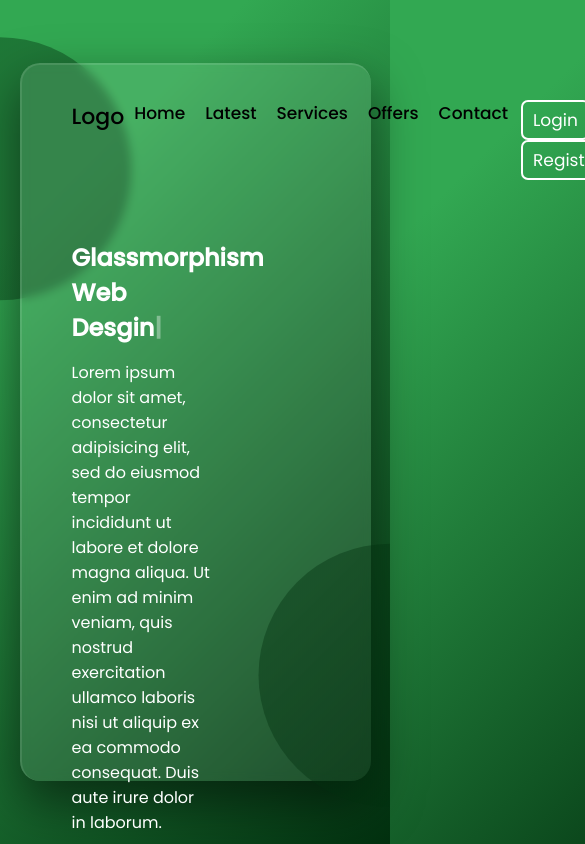
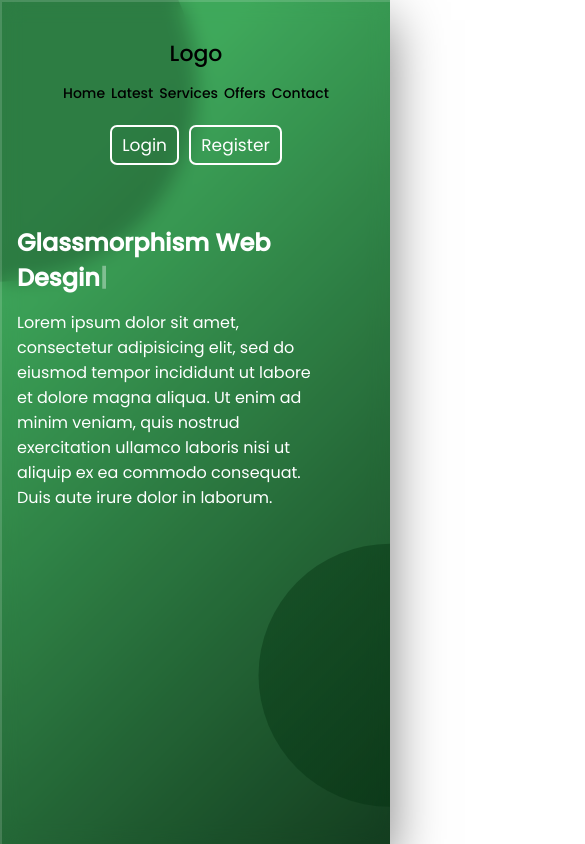
Before and after one commit to Yudin101/glassmorphism, a plain HTML site: page index.html in a window 390 px wide. Shown: the top 844 px of the page, 585 px wide, since content can reach past the window. Drawn offline with nearby package versions, Linux system fonts and the light colour scheme.

Commit message:
made the site responsive

```diff
--- a/styles.css
+++ b/styles.css
@@ -27,7 +27,7 @@ body::after{
 }
 
 body::before{
-  clip-path: circle(20% at left 20%);
+  clip-path: circle(30% at left 10%);
   background: linear-gradient(135deg, #02300f 100%, #32a852 20%);
 
 }
@@ -39,15 +39,15 @@ body::after{
 }
 
 header{
-  height: 85vh;
-  width: 90%;
-  background: rgba(255, 255, 255, 0.1);
-  backdrop-filter: blur(5px);
+  height: 90vh;
+  width: 85%;
+  background: rgba(180, 180, 180, 0.1);
+  backdrop-filter: blur(10px);
   margin: auto;
   box-shadow: 0 20px 50px rgba(0, 0, 0, 0.5);
   border-radius: 20px;
-  border-top: 2px solid rgba(255, 255, 255, 0.1);
-  border-left: 2px solid rgba(255, 255, 255, 0.1);
+  border-top: 2px solid rgba(255, 255, 255, 0.15);
+  border-left: 2px solid rgba(255, 255, 255, 0.15);
 }
 
 header .navbar{
@@ -112,3 +112,35 @@ header .navbar .menu{
 .text-content h2{
   margin-bottom: 15px;
 }
+
+@media screen and (max-width:850px){
+  header .navbar{
+    flex-direction: column;
+    align-items: center;
+  }
+
+  .navbar .menu{
+    margin: 10px 0 20px 0;
+  }
+
+  .text-content{
+    width: 80%;
+    margin-left: 15px;
+  }
+}
+
+@media screen and (max-width:415px){
+  header{
+    height: 100%;
+    width: 100%;
+    border-radius: 0;
+  }
+
+  .navbar .menu li{
+    margin: 0 3px;
+  }
+
+  .navbar .menu a{
+    font-size: 14px;
+  }
+}
```
